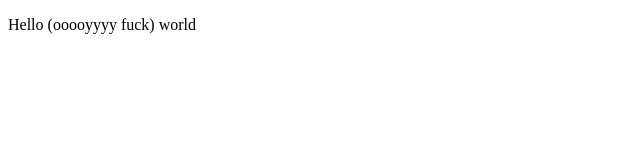
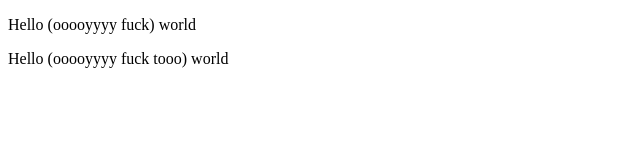
Before and after one commit to OlehBaryliak/prolect, a plain HTML site: page index.html in a window 1280 px wide. Shown: the whole page, without its empty margins (0-640 px from the left). Drawn offline with Linux system fonts and the light colour scheme.

Commit message:
new
ignore

```diff
--- a/index.html
+++ b/index.html
@@ -9,6 +9,7 @@
 <body>
 
 <p onclick="">Hello (ooooyyyy fuck) world</p>
+<p onclick="">Hello (ooooyyyy fuck tooo) world</p>
 
 <!--script>
     alert(1);
```
